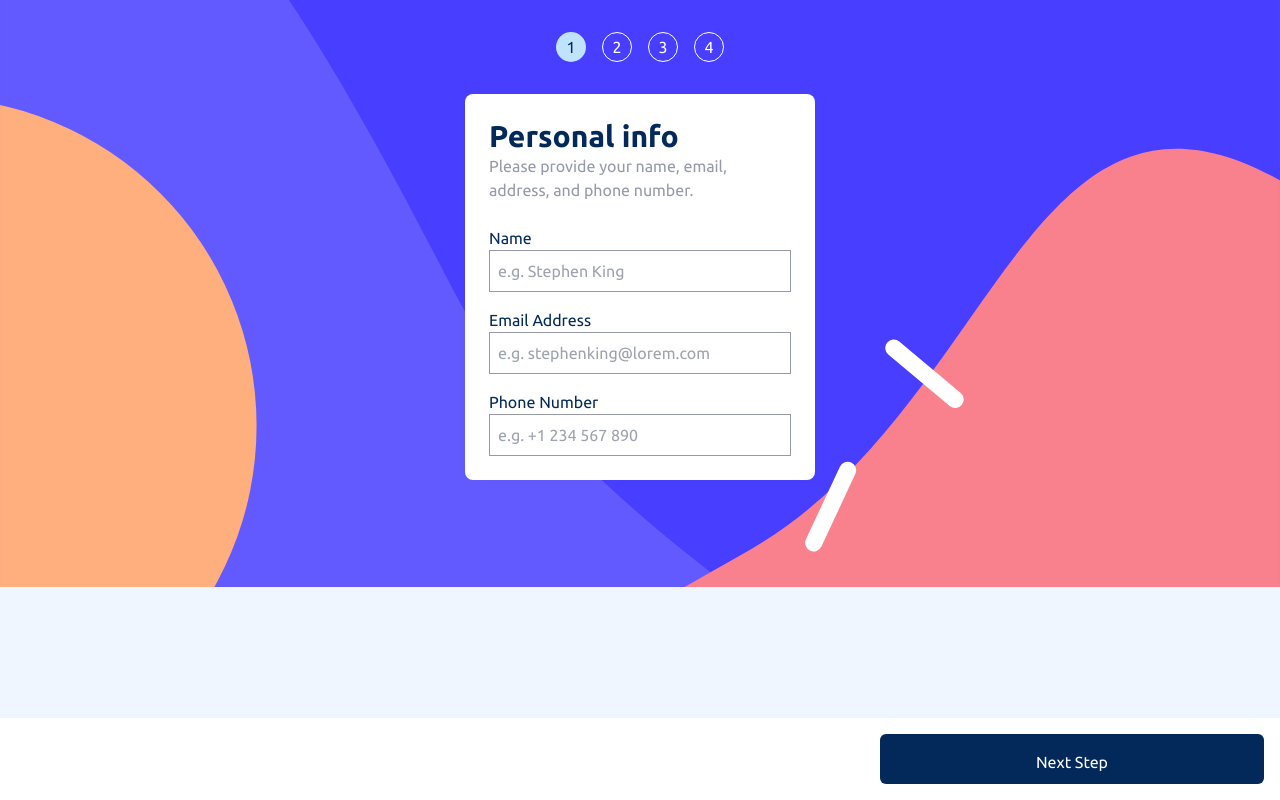
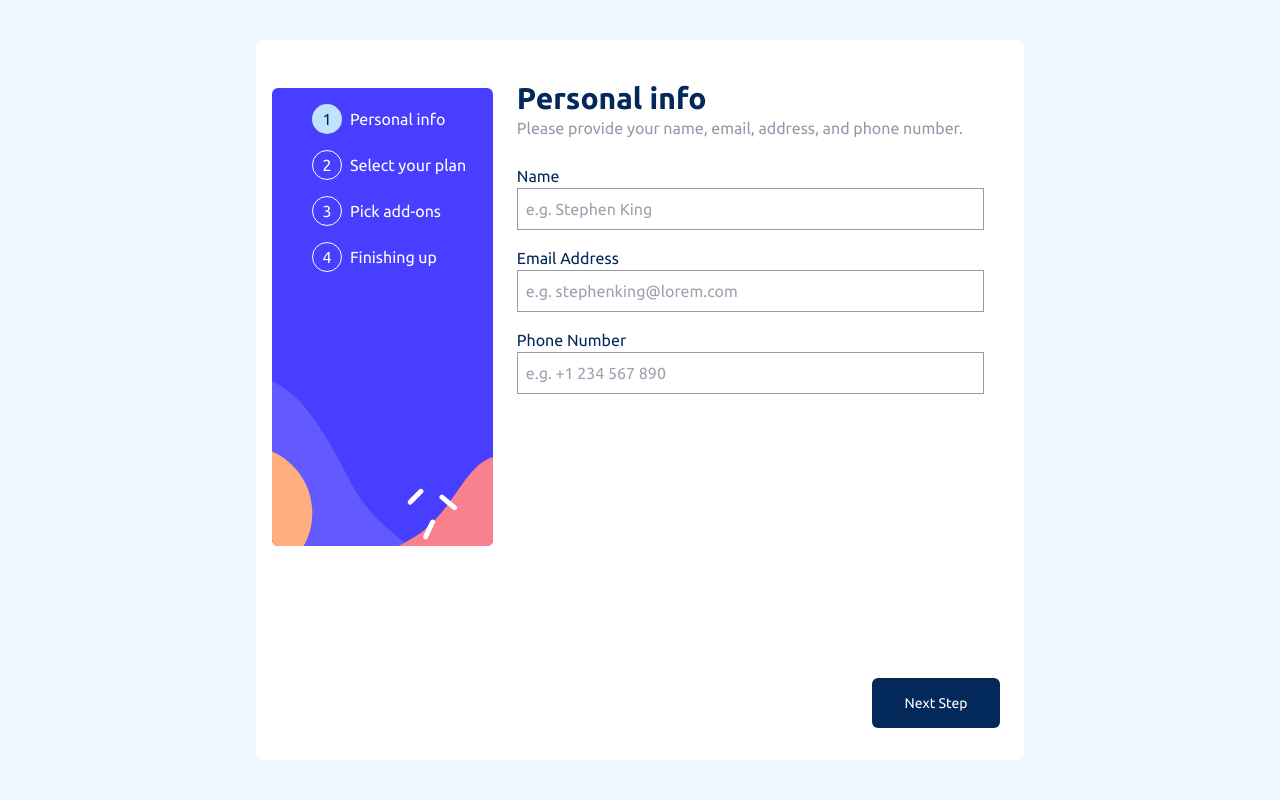
Before and after one commit to Qorbanzadeh/multi-step-form, a Next.js app: page / in a window 1280 px wide. Built offline with nearby package versions, Linux system fonts and the light colour scheme.

Commit message:
Add desktop styles

```diff
--- /dev/null
+++ b/src/components/confirmation-form-content.component.tsx
@@ -0,0 +1,61 @@
+import { useFormContext } from "@/contexts/form.context";
+import { getTotalPrice } from "@/utils";
+
+function ConfirmationFormContent() {
+  const {
+    data: { plan, addOnes, yearlyPlan },
+  } = useFormContext();
+  const totalPrice = getTotalPrice(plan, yearlyPlan, addOnes);
+  return (
+    <div>
+      {/* prices */}
+      <div className="flex flex-col items-center justify-center p-4 rounded-md bg-alabaster">
+        {/* plan */}
+        <div className="flex items-center justify-between w-full">
+          <div className="flex flex-col items-center justify-center">
+            <span className="text-lg font-semibold text-marinBlue">
+              {plan.title} ({yearlyPlan ? "Yearly" : "Monthly"})
+            </span>
+            <span className="underline">change</span>
+          </div>
+          <span className="font-semibold text-marinBlue">
+            $
+            {yearlyPlan
+              ? `${plan.price.yearly}/yr`
+              : `${plan.price.monthly}/mo`}
+          </span>
+        </div>
+        {/* divider */}
+        <div className="w-full h-[1px] bg-coolGray my-1"></div>
+        {/* addons */}
+        <div className="flex flex-col items-center justify-center w-full">
+          {addOnes.map((addon) => (
+            <div
+              className="flex items-center justify-between w-full"
+              key={addon.id}
+            >
+              <span className="">{addon.title}</span>
+              <span className="font-semibold text-marinBlue">
+                $+
+                {yearlyPlan
+                  ? `${addon.price.yearly}/yr`
+                  : `${addon.price.monthly}/mo`}
+              </span>
+            </div>
+          ))}
+        </div>
+      </div>
+      {/* total price */}
+      <div className="flex items-center justify-center my-2">
+        <span className="flex items-center justify-between w-full text-lg">
+          <span>Total price</span>
+          <span className="text-purplishBlue">
+            +${totalPrice}/{yearlyPlan ? "yr" : "mo"}
+          </span>
+        </span>
+      </div>
+    </div>
+  );
+}
+
+export default ConfirmationFormContent;
--- a/src/components/finished-form-content.component.tsx
+++ b/src/components/finished-form-content.component.tsx
@@ -1,19 +1,20 @@
-import { useFormContext } from "@/contexts/form.context";
-import { getTotalPrice } from "@/utils";
+// library imports
+import Image from "next/image";
+// asset imports
+import ThankYouIcon from "../assets/images/icon-thank-you.svg";
 
 function FinishedFormContent() {
-  const {
-    data: { plan, addOnes, yearlyPlan },
-  } = useFormContext();
-  const totalPrice = getTotalPrice(plan, yearlyPlan, addOnes);
   return (
-    <div>
-      {/* prices */}
-      <div></div>
-      {/* total price */}
-      <div className="flex items-center justify-center">
-        <span className="text-2xl">Total price: {totalPrice}</span>
+    <div className="flex flex-col items-center justify-center space-y-2 text-center">
+      <div className="w-[50px] h-[50px]">
+        <Image src={ThankYouIcon} alt="Thank you icon" />
       </div>
+      <h2 className="text-2xl font-bold text-marinBlue">Thank you!</h2>
+      <p className="">
+        Thanks For confirming your subscription! We hope you have fun using our
+        platform. If you ever need support, please feel free to email us at
+        support@loremgaming.com.
+      </p>
     </div>
   );
 }
--- a/src/components/form.component.tsx
+++ b/src/components/form.component.tsx
@@ -1,10 +1,11 @@
 // library imports
 import Image from "next/image";
 import { clsx } from "clsx";
-import { FormEvent, useState } from "react";
+import { FormEvent, useEffect, useState } from "react";
 
 // asset imports
 import MobileBgSlideBar from "../assets/images/bg-sidebar-mobile.svg";
+import DesktopBgSlideBar from "../assets/images/bg-sidebar-desktop.svg";
 
 // component imports
 import FormHeader from "./form-header.component";
@@ -16,9 +17,10 @@ import AddOnFormContent from "./add-on-info-form-content.component";
 import { useMultiStepForm } from "@/hooks/use-multi-step-form.hook";
 import { useFormContext } from "@/contexts/form.context";
 import { validateFormFields } from "@/utils";
-import FinishedFormContent from "./finished-form-content.component";
+import ConfirmationFormContent from "./confirmation-form-content.component";
+import FinishedFormContent from "./Finished-form-content.component";
 
-const steps = [
+const steps: Step[] = [
   {
     id: "personal-info",
     number: 1,
@@ -45,7 +47,7 @@ const steps = [
     number: 4,
     title: "Finishing up",
     description: "Double-check everything looks OK before confirming.",
-    content: <FinishedFormContent />,
+    content: <ConfirmationFormContent />,
   },
 ];
 
@@ -55,17 +57,21 @@ function Form() {
 
   const { data, setErrors } = useFormContext();
 
+  const [isFormFinished, setIsFormFinished] = useState(false);
+
   function onSubmitHandler(e: FormEvent<HTMLFormElement>) {
     e.preventDefault();
     const isFormValid = validateFormFields(data, setErrors);
     if (isFormValid) {
+      if (isLastStep) return setIsFormFinished(true);
+      // go to next step
       nextStep();
     }
   }
 
   return (
-    <div className="relative flex items-start justify-center h-screen">
-      <div className="absolute top-0 w-full ">
+    <div className="relative flex items-start justify-center w-full h-screen">
+      <div className="absolute top-0 md:hidden">
         <Image
           priority
           className="w-full"
@@ -74,12 +80,21 @@ function Form() {
           alt=""
         />
       </div>
-      <div className="z-20 flex flex-col items-center justify-center">
-        {/* steps */}
-        <div className="flex items-center justify-center p-8 space-x-4 text-white bg-transparent">
+      <div className="z-20 md:w-[60%] flex md:h-[90%] flex-col items-center justify-center overflow-hidden rounded-md md:my-auto md:flex md:flex-row md:bg-white md:p-4">
+        <div className="relative flex items-center justify-start md:w-[30%] h-full p-8 space-x-4 text-white bg-transparent md:flex md:flex-col md:space-y-4 md:flex-shrink-0">
+          <Image
+            priority
+            className="absolute flex-shrink-0 hidden object-none rounded-md md:inline-block -z-20"
+            aria-hidden
+            src={DesktopBgSlideBar}
+            alt=""
+          />
           {steps.map((step, index) => (
+            <div
+              className="flex items-center justify-start w-full space-x-2 "
+              key={step.id}
+            >
               <span
-              key={index}
                 className={clsx({
                   "rounded-full w-[30px] h-[30px] grid place-items-center transition-all duration-300 ease-in-out":
                     true,
@@ -90,22 +105,59 @@ function Form() {
               >
                 {step.number}
               </span>
+              <span className="hidden md:inline-block">{step.title}</span>
+            </div>
           ))}
         </div>
-        {/* step */}
-        <div className="w-[240px] mobile:w-[350px] bg-white rounded-lg p-6">
+        <div className="relative w-[240px] mobile:w-[350px] md:w-[70%] bg-white rounded-lg p-6 flex flex-col items-center mobile:items-start justify-start md:h-full">
+          {!isFormFinished ? (
+            <>
               <FormHeader
                 title={currentStep.title}
                 description={currentStep.description}
               />
-          <form className="pt-2" id={currentStep.id} onSubmit={onSubmitHandler}>
+              <form
+                className="w-full pt-2"
+                id={currentStep.id}
+                onSubmit={onSubmitHandler}
+              >
                 {currentStep.content && currentStep.content}
+                <div className="absolute inset-x-0 bottom-0 items-center justify-between hidden w-full p-2 py-4 mb-0 md:flex">
+                  <button
+                    disabled={isFirstStep}
+                    onClick={backStep}
+                    type="button"
+                    className={clsx({
+                      "text-coolGray cursor-pointer": !isFirstStep,
+                      "text-transparent": isFirstStep,
+                    })}
+                  >
+                    Go back
+                  </button>
+                  <button
+                    form={currentStep.id}
+                    type="submit"
+                    className={clsx({
+                      "p-2 w-[10vw] h-[50px] text-white rounded-md text-sm":
+                        true,
+                      "bg-marinBlue": !isLastStep,
+                      "bg-purplishBlue": isLastStep,
+                    })}
+                  >
+                    {isLastStep ? "Confirm" : "Next Step"}
+                  </button>
+                </div>
               </form>
+            </>
+          ) : (
+            <FinishedFormContent />
+          )}
         </div>
       </div>
+      {!isFormFinished && (
         <div
           className={clsx({
-          "fixed inset-x-0 bottom-0 z-50 flex items-center justify-between w-full p-4 bg-white":
+            "md:hidden fixed inset-x-0 bottom-0 z-50 flex items-center justify-between w-full p-4 bg-white":
               true,
           })}
         >
@@ -123,7 +175,8 @@ function Form() {
             form={currentStep.id}
             type="submit"
             className={clsx({
-            "p-2 sm:p-4 min-w-[30vw] h-[50px] text-white rounded-md": true,
+              "p-2 sm:p-4 w-[25vw] md:w-[12vw] h-[50px] text-white rounded-md text-sm":
+                true,
               "bg-marinBlue": !isLastStep,
               "bg-purplishBlue": isLastStep,
             })}
@@ -131,6 +184,7 @@ function Form() {
             {isLastStep ? "Confirm" : "Next Step"}
           </button>
         </div>
+      )}
     </div>
   );
 }
--- /dev/null
+++ b/src/components/navigation-button.component.tsx
@@ -0,0 +1,33 @@
+import { useMultiStepForm } from "@/hooks/use-multi-step-form.hook";
+import clsx from "clsx";
+
+function NavigationButton(currentStep: Step) {
+  return (
+    <>
+      <button
+        disabled={isFirstStep}
+        onClick={backStep}
+        className={clsx({
+          "text-coolGray cursor-pointer": !isFirstStep,
+          "text-transparent": isFirstStep,
+        })}
+      >
+        Go back
+      </button>
+      <button
+        form={currentStep.id}
+        type="submit"
+        className={clsx({
+          "p-2 sm:p-4 w-[25vw] md:w-[12vw] h-[50px] text-white rounded-md text-sm":
+            true,
+          "bg-marinBlue": !isLastStep,
+          "bg-purplishBlue": isLastStep,
+        })}
+      >
+        {isLastStep ? "Confirm" : "Next Step"}
+      </button>
+    </>
+  );
+}
+
+export default NavigationButton;
--- a/src/components/personal-info-form-content.component.tsx
+++ b/src/components/personal-info-form-content.component.tsx
@@ -22,7 +22,7 @@ const step1Inputs: InputType[] = [
   {
     name: "email",
     label: "Email Address",
-    type: "email",
+    type: "text",
     placeholder: "e.g. stephenking@lorem.com",
   },
   {
--- a/src/components/plan-info-form-content.component.tsx
+++ b/src/components/plan-info-form-content.component.tsx
@@ -49,7 +49,7 @@ function PlanInfoFormContent() {
           <div
             key={item.title}
             className={clsx({
-              "flex items-start justify-start w-full px-4 py-2 space-x-4 border rounded-lg":
+              "flex items-start justify-start w-full px-4 py-2 space-x-4 border rounded-lg cursor-pointer":
                 true,
               " border-lightGray": plan.title !== item.title,
               "border-purplishBlue bg-pastelBlue bg-opacity-5":
@@ -82,7 +82,7 @@ function PlanInfoFormContent() {
       <label className="flex items-center justify-center w-full mobile:px-8 py-2 mt-4 space-x-4  mobile:font-medium rounded-md bg-alabaster h-[50px]">
         <span className="text-marinBlue">Monthly</span>
         <div
-          className="relative inline-block w-[30px] h-[18px] mobile:w-[40px] mobile:h-[24px] rounded-full bg-marinBlue"
+          className="relative inline-block w-[30px] h-[18px] mobile:w-[40px] mobile:h-[24px] rounded-full bg-marinBlue cursor-pointer"
           onClick={() => updateFields({ yearlyPlan: !yearlyPlan })}
         >
           <div
--- /dev/null
+++ b/src/components/responsive-image.component.tsx
@@ -0,0 +1,21 @@
+function ResponsiveImage({
+  mobileSrc,
+  DesktopSrc,
+  alt,
+}: {
+  mobileSrc: string;
+  DesktopSrc: string;
+  alt: string;
+}) {
+  return (
+    <div className="pb-6" aria-hidden={alt ? false : true}>
+      <picture>
+        <source media="(max-width: 799px)" srcSet={mobileSrc} />
+        <source srcSet={DesktopSrc} />
+        <img src={mobileSrc} alt={alt} />
+      </picture>
+    </div>
+  );
+}
+
+export default ResponsiveImage;
--- a/src/contexts/form.context.tsx
+++ b/src/contexts/form.context.tsx
@@ -1,12 +1,17 @@
 // library imports
-import { createContext, useContext, useState } from "react";
+import {
+  createContext,
+  useContext,
+  // useEffect,
+  useState,
+} from "react";
 
 // context
 type FormContextProps = {
   data: FormFieldsData;
   updateFields: (fields: Partial<FormFieldsData>) => void;
   setErrors: (type: string, value: string) => void;
-  isFormValid: boolean;
+  // saveData: () => void;
 };
 
 export const FormContext = createContext<FormContextProps>({
@@ -32,7 +37,7 @@ export const FormContext = createContext<FormContextProps>({
   },
   updateFields: () => {},
   setErrors: () => {},
-  isFormValid: false,
+  // saveData: () => {},
 });
 
 export const useFormContext = () => useContext(FormContext);
@@ -66,6 +71,20 @@ const INITIAL_DATA: FormFieldsData = {
 export const FormProvider = ({ children }: FormProviderProps) => {
   const [data, setData] = useState(INITIAL_DATA);
 
+  // TODO: add local storage functionality
+  // useEffect(() => {
+  //   // Load state from storage when the component mounts
+  //   const storedState = localStorage.getItem("form-data");
+  //   if (storedState) {
+  //     setData(JSON.parse(storedState));
+  //   }
+  // }, []);
+
+  // function saveData() {
+  //   localStorage.removeItem("form-data");
+  //   localStorage.setItem("form-data", JSON.stringify(data));
+  // }
+
   function updateFields(fields: Partial<FormFieldsData>) {
     setData((prev) => {
       return {
@@ -91,7 +110,7 @@ export const FormProvider = ({ children }: FormProviderProps) => {
     data,
     updateFields,
     setErrors,
-    isFormValid: Object.values(data.errors).every((value) => value === ""),
+    // saveData,
   };
 
   return <FormContext.Provider value={values}>{children}</FormContext.Provider>;
```
Also changed, not shown: src/hooks/use-multi-step-form.hook.ts (+8 -6 lines). Lines whose indentation alone changed are shown as unchanged.
